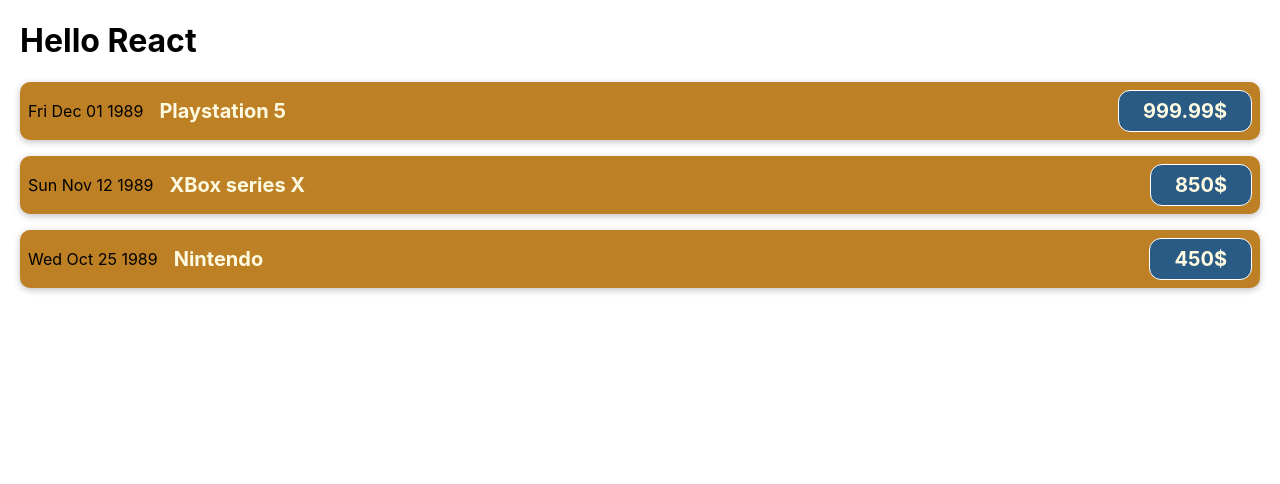
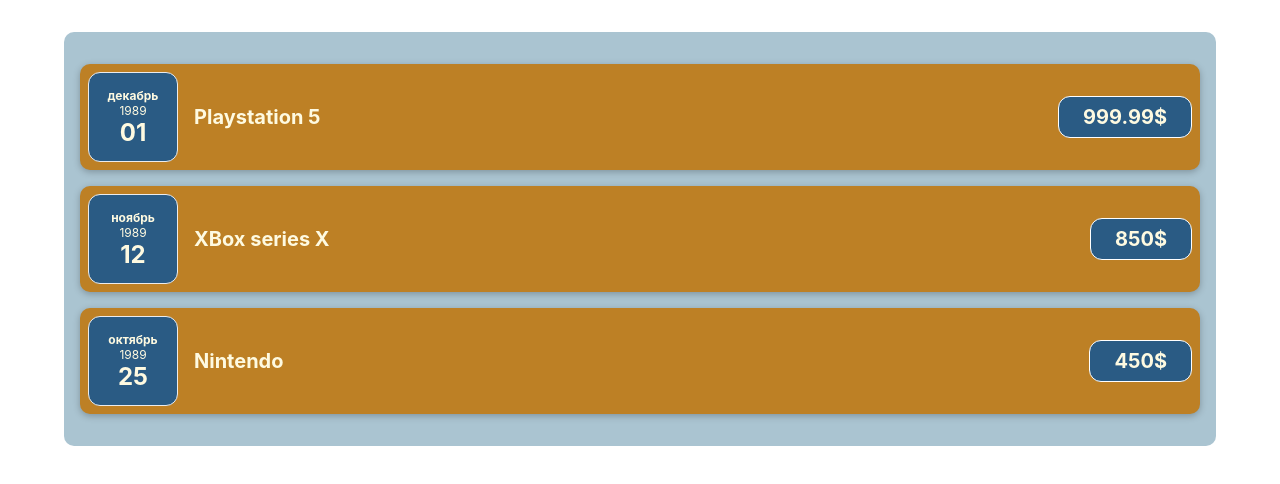
Before and after one commit to Ziggy-Strdst/react-where-is-cash, a JavaScript app: page / in a window 1280 px wide. Shown: the top 484 px of the page. Built offline with nearby package versions, Linux system fonts and the light colour scheme; the HTML template or start-up script is replaced by a standard one.

Commit message:
create costs component and style it

```diff
--- a/src/App.js
+++ b/src/App.js
@@ -1,4 +1,5 @@
-import CostItem from './components/CostItem';
+import Costs from './components/Costs';
+
 const costs = [
   {
     id: 1,
@@ -20,15 +21,8 @@
   },
 ];
 
-function App() {
-  return (
-    <div>
-      <h1>Hello React</h1>
-      {costs.map((cost) => (
-        <CostItem cost={cost} key={cost.id} />
-      ))}
-    </div>
-  );
-}
+const App = () => {
+  return <Costs costs={costs} />;
+};
 
 export default App;
--- /dev/null
+++ b/src/components/CostDate.css
@@ -0,0 +1,26 @@
+.cost-date {
+  display: flex;
+  flex-direction: column;
+  width: 5.5rem;
+  height: 5.5rem;
+  border: 1px solid #ececec;
+  background-color: #2a5b84;
+  color: #fefae1;
+  border-radius: 12px;
+  align-items: center;
+  justify-content: center;
+}
+
+.cost-date__month {
+  font-size: 0.75rem;
+  font-weight: bold;
+}
+
+.cost-date__year {
+  font-size: 0.75rem;
+}
+
+.cost-date__day {
+  font-size: 1.5rem;
+  font-weight: bold;
+}
--- /dev/null
+++ b/src/components/CostDate.js
@@ -0,0 +1,16 @@
+import './CostDate.css';
+
+const CostDate = ({ date }) => {
+  const month = date.toLocaleString('ru-RU', { month: 'long' });
+  const year = date.getFullYear();
+  const day = date.toLocaleString('ru-RU', { day: '2-digit' });
+  return (
+    <div className="cost-date">
+      <div className="cost-date__month">{month}</div>
+      <div className="cost-date__year">{year}</div>
+      <div className="cost-date__day">{day}</div>
+    </div>
+  );
+};
+
+export default CostDate;
--- a/src/components/CostItem.js
+++ b/src/components/CostItem.js
@@ -1,15 +1,16 @@
+import CostDate from './CostDate';
 import './CostItem.css';
 
-function CostItem({ cost }) {
+const CostItem = ({ cost }) => {
   return (
     <div className="cost-item">
-      <div>{cost.date.toDateString()}</div>
+      <CostDate date={cost.date} />
       <div className="cost-item__description">
         <h2>{cost.description}</h2>
         <div className="cost-item__price">{cost.amount}$ </div>
       </div>
     </div>
   );
-}
+};
 
 export default CostItem;
--- /dev/null
+++ b/src/components/Costs.css
@@ -0,0 +1,8 @@
+.costs {
+  background-color: #aac4d1;
+  border-radius: 10px;
+  margin: 2rem auto;
+  max-width: 95%;
+  padding: 1rem;
+  width: 70rem;
+}
--- /dev/null
+++ b/src/components/Costs.js
@@ -0,0 +1,15 @@
+import CostItem from './CostItem';
+
+import './Costs.css';
+
+const Costs = ({ costs }) => {
+  return (
+    <div className="costs">
+      {costs.map((cost) => (
+        <CostItem cost={cost} key={cost.id} />
+      ))}
+    </div>
+  );
+};
+
+export default Costs;
```
